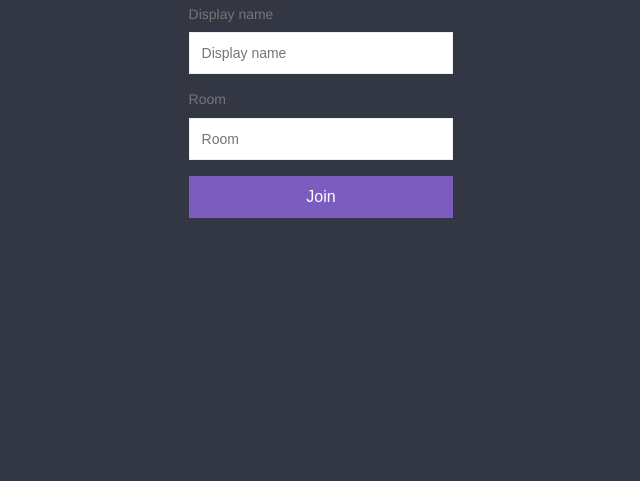
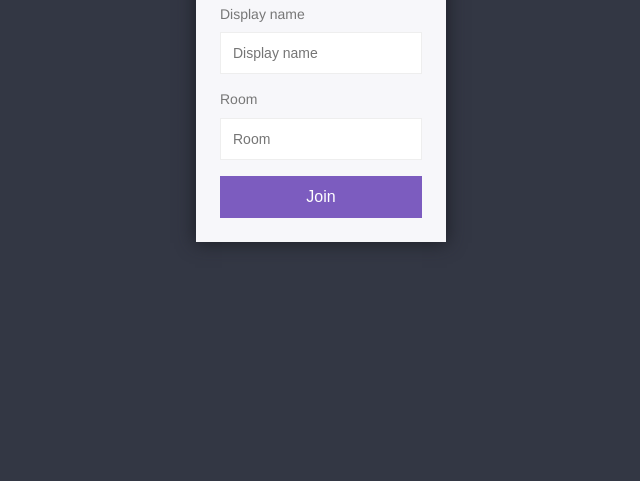
Before and after one commit to TAK3SHl/node-chat-app, a plain HTML site: page public/index.html in a window 1280 px wide. Shown: the part 319-800 px from the top of the page, without its empty margins (319-959 px from the left). Drawn offline with Linux system fonts and the light colour scheme.

Commit message:
adjustments on the join screen

```diff
--- a/public/index.html
+++ b/public/index.html
@@ -7,7 +7,7 @@
     </head>
     <body>
         <div class="centered-form">
-            <div class="centerred-form__box">
+            <div class="centered-form__box">
                 <h1>Join</h1>
                 <form action="/chat.html">
                     <label>Display name</label>
```
